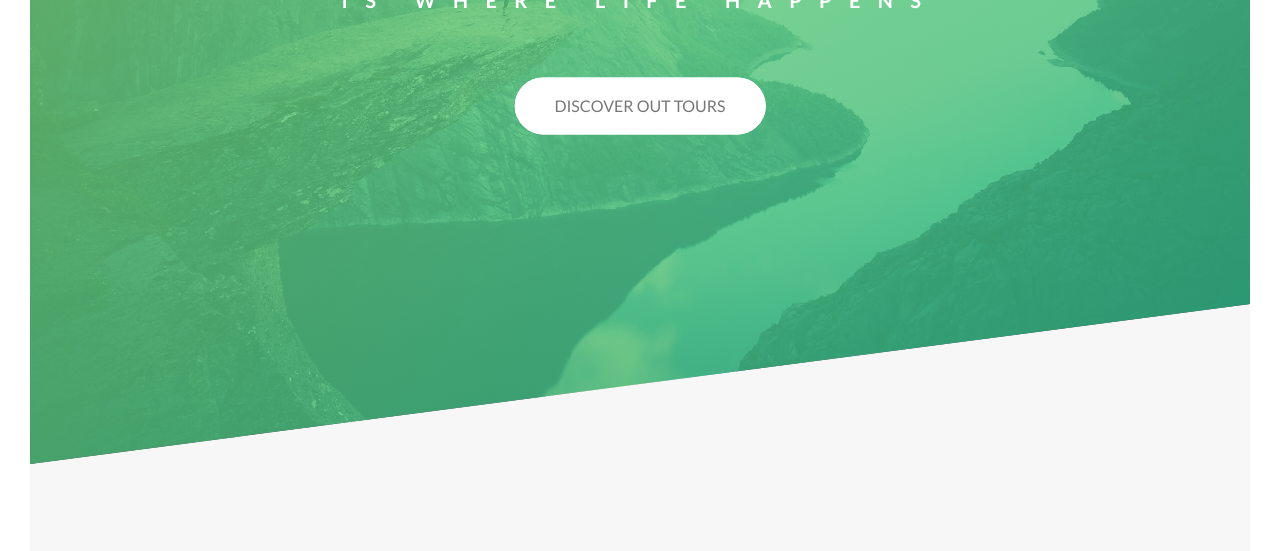
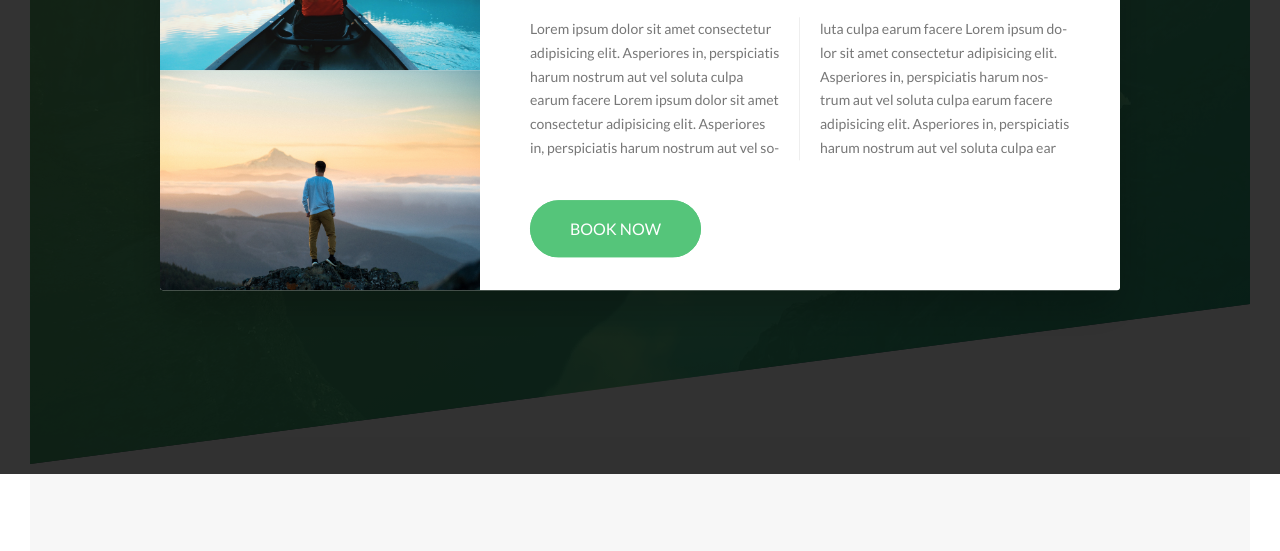
Before and after one commit to mohamedkbx/Natours-Landing-page, a website: page index.html in a window 1280 px wide. Shown: the part 326-877 px from the top of the page. Drawn offline with Linux system fonts and the light colour scheme.

Commit message:
refactor: improve popup layout and styling

```diff
--- a/index.html
+++ b/index.html
@@ -413,5 +413,28 @@
         </div>
       </div>
     </footer>
+    <div class="popup">
+      <div class="popup__content">
+        <div class="popup__left">
+          <img src="img/nat-8.jpg" alt="tour-Photo" class="popup__img" />
+          <img src="img/nat-9.jpg" alt="tour-Photo" class="popup__img" />
+        </div>
+        <div class="popup__right">
+          <h2 class="heading__secondary u-margin-bottom-small">Start Booking Now</h2>
+          <h3 class="heading__tertiary u-margin-bottom-small">
+            Important &ndash; Please Read These Terms Before booking
+          </h3>
+          <p class="popup--text">
+            Lorem ipsum dolor sit amet consectetur adipisicing elit. Asperiores in, perspiciatis
+            harum nostrum aut vel soluta culpa earum facere Lorem ipsum dolor sit amet consectetur
+            adipisicing elit. Asperiores in, perspiciatis harum nostrum aut vel soluta culpa earum
+            facere Lorem ipsum dolor sit amet consectetur adipisicing elit. Asperiores in,
+            perspiciatis harum nostrum aut vel soluta culpa earum facere adipisicing elit.
+            Asperiores in, perspiciatis harum nostrum aut vel soluta culpa ear
+          </p>
+          <a href="#" class="btn btn--green u-margin-top-medium">Book Now</a>
+        </div>
+      </div>
+    </div>
   </body>
 </html>
--- a/sass/abstracts/_mixins.scss
+++ b/sass/abstracts/_mixins.scss
@@ -5,3 +5,10 @@
     clear: both;
   }
 }
+
+@mixin absCenter {
+  position: absolute;
+  top: 50%;
+  left: 50%;
+  transform: translate(-50%, -50%);
+}
--- /dev/null
+++ b/sass/components/_popup.scss
@@ -0,0 +1,44 @@
+.popup {
+  position: fixed;
+  height: 100vh;
+  width: 100%;
+  background-color: rgba($color-black, 0.8);
+  top: 0;
+  left: 0;
+
+  &__content {
+    @include absCenter;
+    width: 75%;
+    background-color: $color-White;
+    border-radius: 3px;
+    box-shadow: 0 2rem 4rem rgba($color-black, 0.2);
+    z-index: 10;
+    display: table;
+    overflow: hidden;
+  }
+
+  &__left {
+    width: 33.333333%;
+    display: table-cell;
+  }
+
+  &__right {
+    width: 66.6666667%;
+    display: table-cell;
+    vertical-align: middle;
+    padding: 3rem 5rem;
+  }
+
+  &__img {
+    display: block;
+    width: 100%;
+  }
+
+  &--text {
+    font-size: 1.4rem;
+    column-count: 2;
+    column-gap: 4rem;
+    column-rule: 1px solid $color-grey-light-2;
+    hyphens: auto;
+  }
+}
--- a/sass/main.scss
+++ b/sass/main.scss
@@ -20,5 +20,6 @@
 @import "components/story";
 @import "components/bg-video";
 @import "components/form";
+@import "components/popup";
 
 @import "pages/home";
```
Also changed, not shown: css/style.css.
